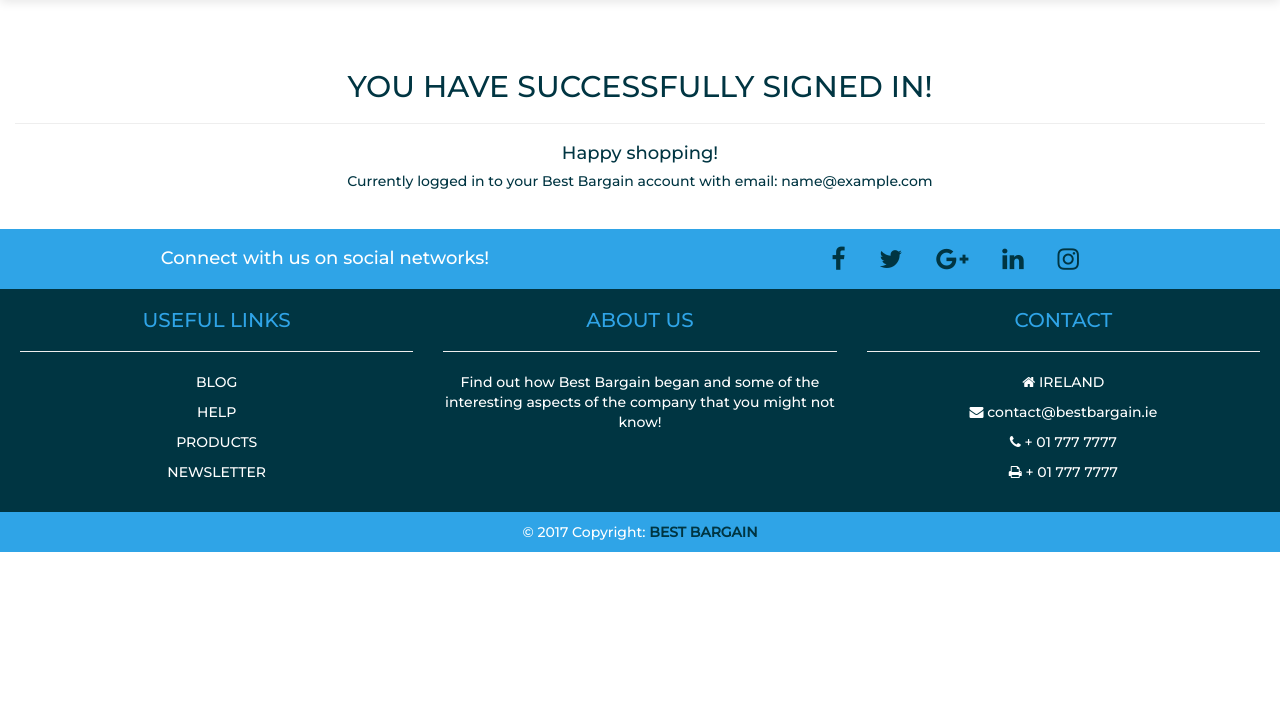
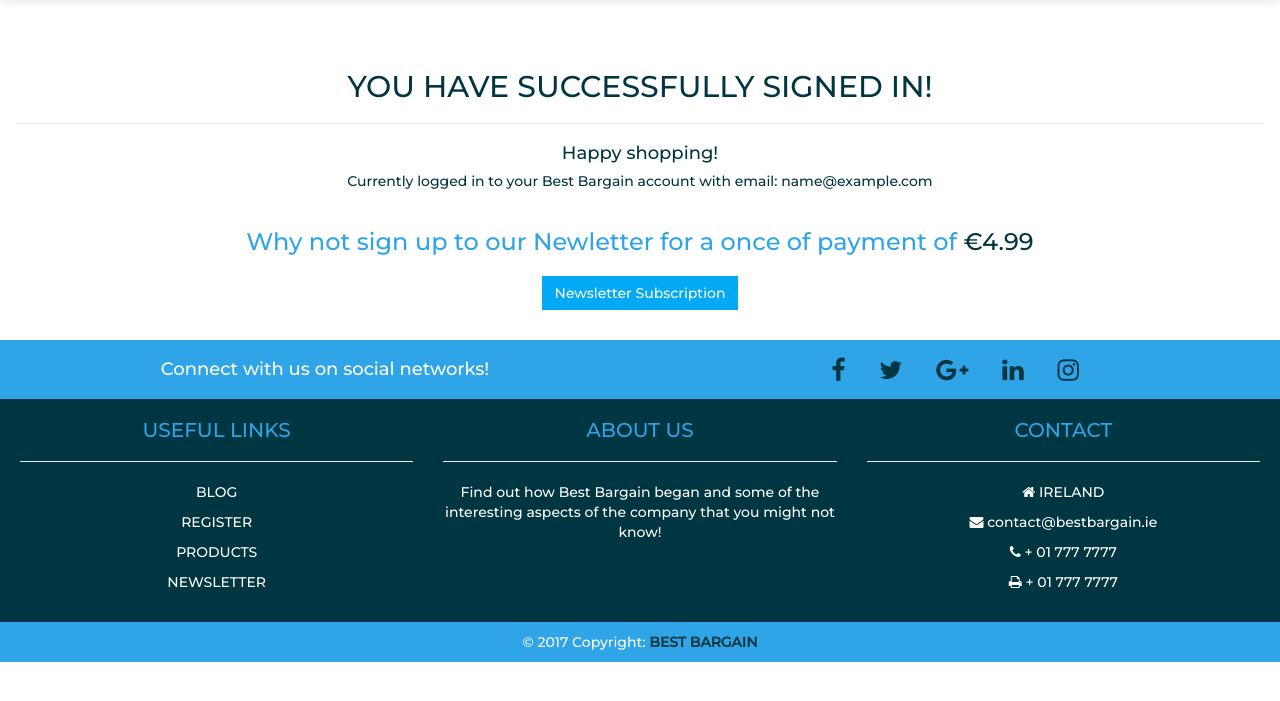
Before and after one commit to Code-Institute-Submissions/ecommerce_project, a Django app: page /accounts/profile in a window 1280 px wide. Shown: the part 50-751 px from the top of the page. Run offline with Django 3.2, Linux system fonts and the light colour scheme; the visitor is signed in with stand-in values (Sample User, id 1); parts of the project's set-up code (start-up, migrations or seed data) failed here and were passed over; some libraries are stand-ins or nearby versions.

Commit message:
newsetter links added

```diff
--- a/accounts/templates/profile.html
+++ b/accounts/templates/profile.html
@@ -5,6 +5,9 @@
     <hr>
     <h4>Happy shopping!</h4>
     <h5>Currently logged in to your Best Bargain account with email: {{ user.email }} </h5>
+
+    <h3 style="margin-top:40px;margin-bottom:20px;">Why not sign up to our Newletter for a once of payment of <span style="color:#003542">€4.99</span></h3>
+    <a class="btn bb-form-btn" href="{% url 'newsletter' %}">Newsletter Subscription<a/>
     </div
 
 {% endblock %}
--- a/templates/base.html
+++ b/templates/base.html
@@ -300,9 +300,9 @@
                 <h6 class="bb-footer-title">USEFUL LINKS</h6>
                 <hr>
                 <p><a href="{% url 'getposts' %}">BLOG</a></p>
-                <p><a href="#!">HELP</a></p>
-                <p><a href="#!">PRODUCTS</a></p>
-                <p><a href="#!">NEWSLETTER</a></p>
+                <p><a href="{% url 'register' %}">REGISTER</a></p>
+                <p><a href="{% url 'viewproducts' %}">PRODUCTS</a></p>
+                <p><a href="{% url 'newsletter' %}">NEWSLETTER</a></p>
             </div>
             <div class="col-sm-4 text-center bb-footer-column">
                 <h6 class="bb-footer-title">ABOUT US</h6>
```
